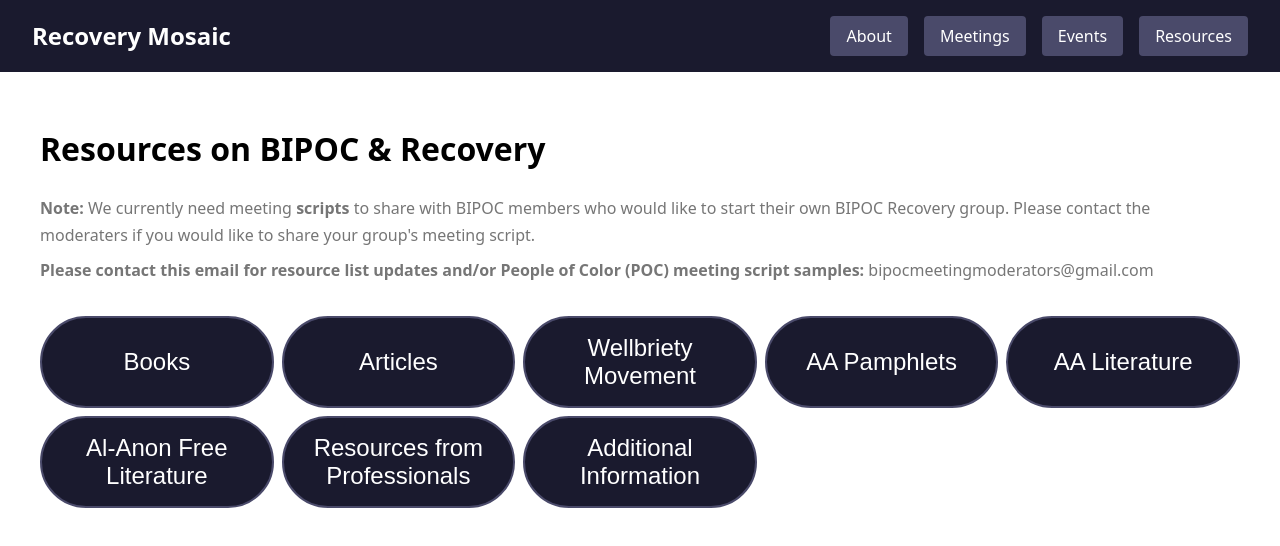
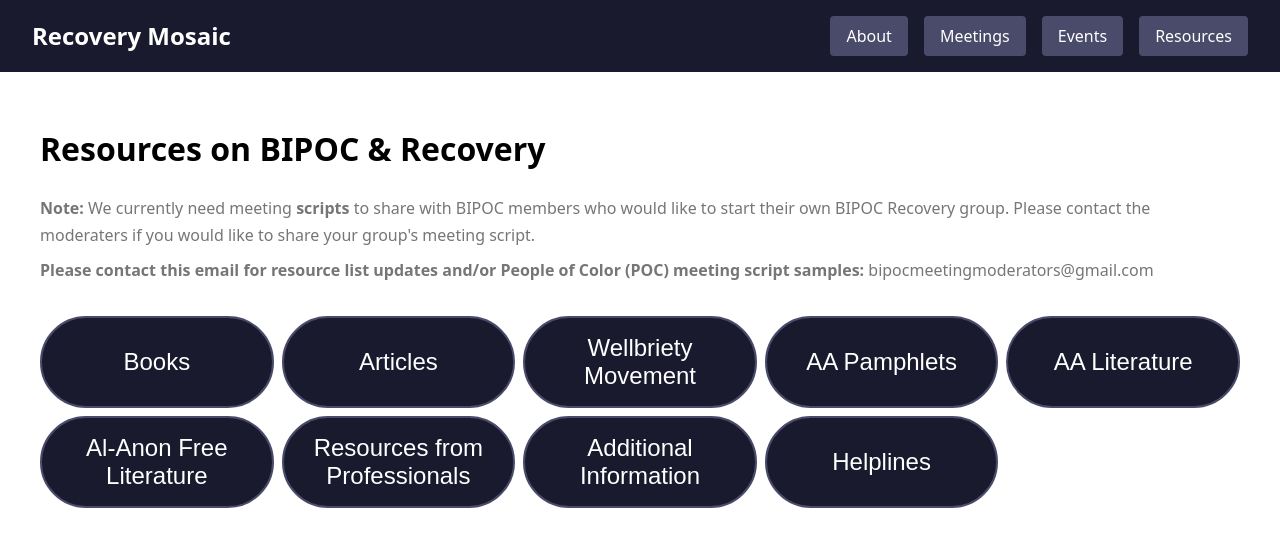
Before and after one commit to marthbear/Recovery-Mosaic, a React (Vite) app: page /resources in a window 1280 px wide. Shown: the top 546 px of the page. Built offline with nearby package versions, Linux system fonts and the light colour scheme.

Commit message:
resources

```diff
--- a/src/pages/Resources.jsx
+++ b/src/pages/Resources.jsx
@@ -26,6 +26,7 @@ function Resources() {
         <button onClick={() => navigate('/resources/al-anon')}>Al-Anon Free Literature</button>
         <button onClick={() => navigate('/resources/professionals')}>Resources from Professionals</button>
         <button onClick={() => navigate('/resources/information')}>Additional Information</button>
+        <button onClick={() => navigate('/resources/helplines')}>Helplines</button>
       </div>
     </div>
   )
```
